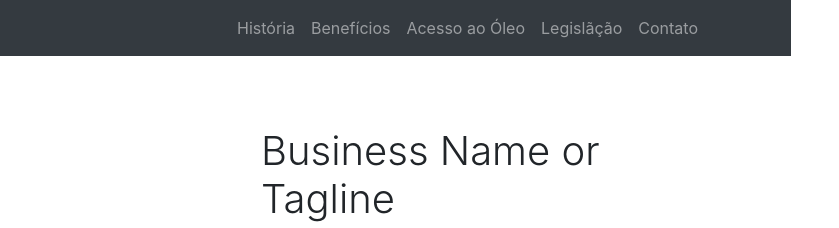
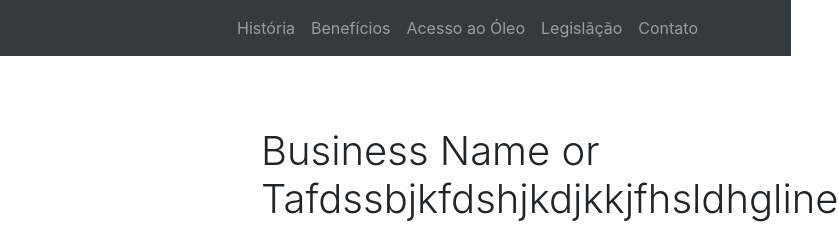
Before and after one commit to fael-silva/legalize, a website: page index.html in a window 1280 px wide. Shown: the top 228 px of the page, 489-1328 px from the left, 839 px wide, since content can reach past the window. Drawn offline with Linux system fonts and the light colour scheme.

Commit message:
Descrição muito loca

```diff
--- a/index.html
+++ b/index.html
@@ -60,7 +60,7 @@
       </div>
       <!-- /.col-lg-8 -->
       <div class="col-lg-5">
-        <h1 class="font-weight-light">Business Name or Tagline</h1>
+        <h1 class="font-weight-light">Business Name or Tafdssbjkfdshjkdjkkjfhsldhgline</h1>
         <p>This is a template that is great for small businesses. It doesn't have too much fancy flare to it, but it makes a great use of the standard Bootstrap core components. Feel free to use this template for any project you want!</p>
         <a class="btn btn-primary" href="#">Call to Action!</a>
       </div>
```
